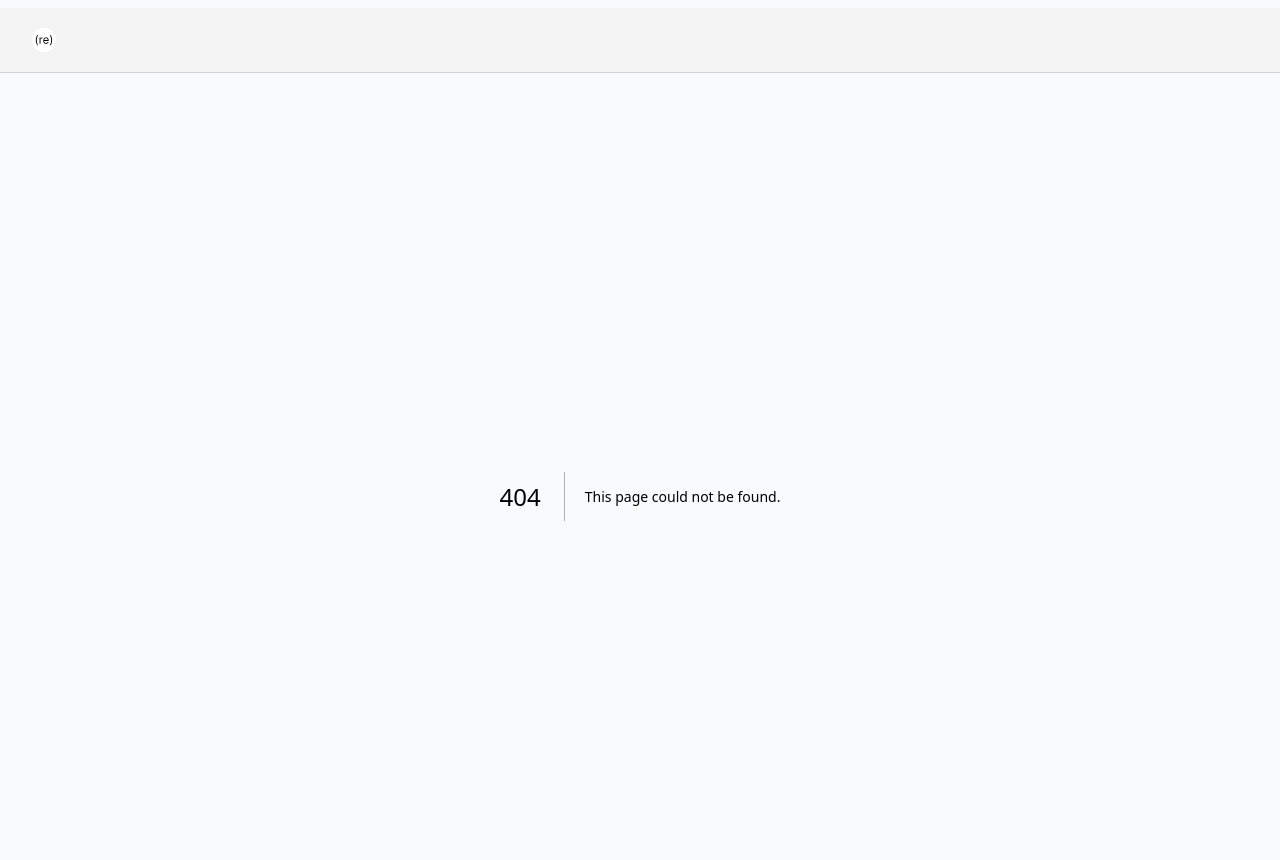
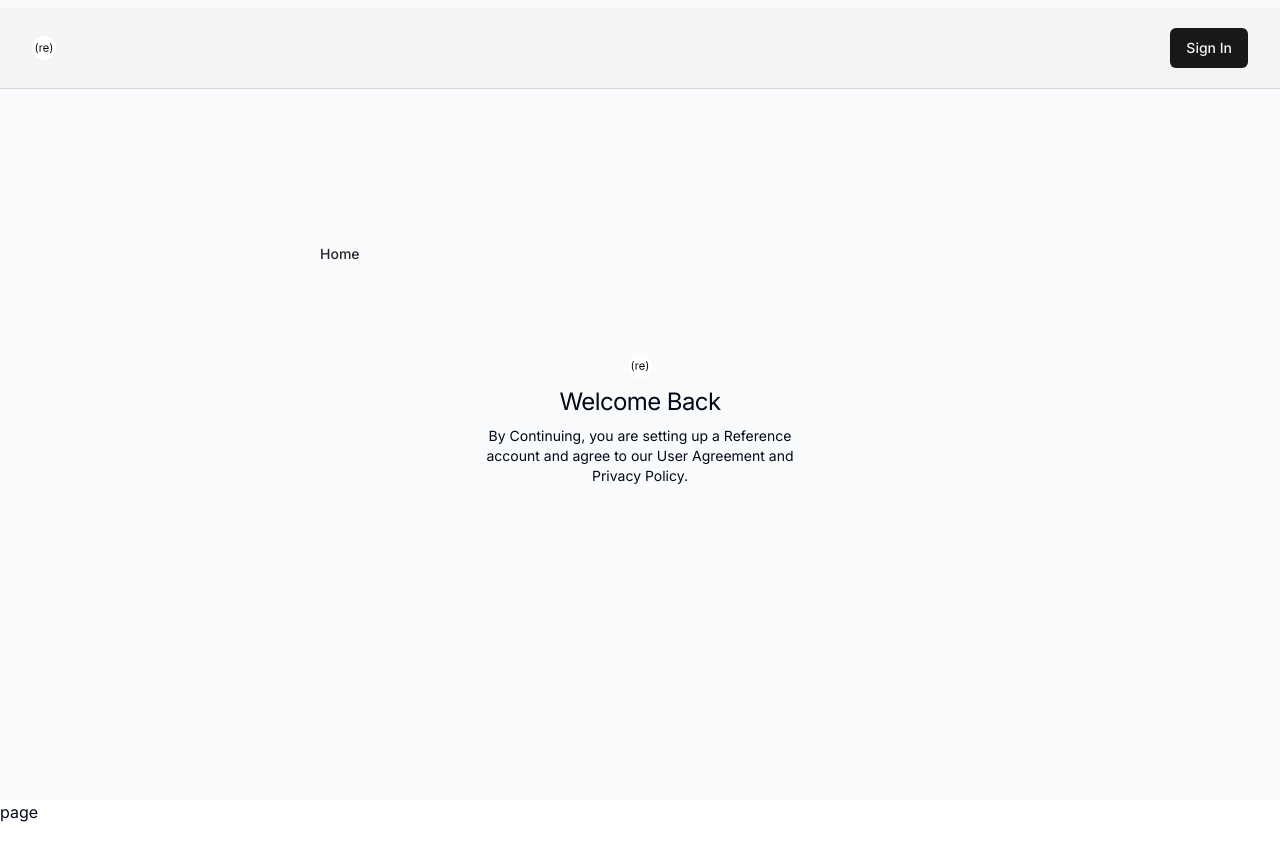
Before and after one commit to haveaniceknight/reference, a Next.js app: page /sign-in in a window 1280 px wide. Before the commit this address had no page. Shown: the top 860 px of the page. After the commit the page ends 824 px from the top, so only its background shows below. Built offline with nearby package versions, Linux system fonts and the light colour scheme.

Commit message:
sign in and user agreement added

```diff
--- /dev/null
+++ b/src/app/(auth)/sign-in/page.tsx
@@ -0,0 +1,24 @@
+import { buttonVariants } from '@/components/ui/Button'
+import { FC } from 'react'
+import { cn } from '@/lib/utils'
+import Link from 'next/link'
+import SignIn from '@/components/ui/SignIn'
+
+interface pageProps {
+
+}
+
+const page: FC<pageProps> = ({ }) => {
+    return <div className='absolute inset-0'>
+        <div className='h-full max-w-2xl mx-auto flex flex-col items-center justify-center gap-20'>
+            <Link
+                href='/'
+                className={cn(buttonVariants({ variant: 'ghost' }),
+                    'self-start -mt-20')}>Home</Link>
+            <SignIn />
+        </div>
+
+        page</div>
+}
+
+export default page
--- a/src/components/ui/Navbar.tsx
+++ b/src/components/ui/Navbar.tsx
@@ -1,5 +1,6 @@
 import Link from "next/link"
 import { Icons } from "./Icons"
+import { buttonVariants } from "./Button"
 
 const Navbar = () => {
     return <div className='fixed top-2 inset-x-0 h-fit bg-zinc-100 border-b border-zinc-300 z-[10] py-5' >
@@ -9,6 +10,9 @@
                 {/* <p className="hidden text-zinc-700 text-sm font-medium md:block">Reference</p> */}
                 <Icons.logo className="h-8 w-8 sm:h-6 sm:w-6"></Icons.logo>
             </Link>
+            {/* search bar */}
+            <Link href='/sign-in' className={buttonVariants()}>Sign In</Link>
+
 
         </div>
     </div>
--- /dev/null
+++ b/src/components/ui/SignIn.tsx
@@ -0,0 +1,17 @@
+import { Icons } from "./Icons"
+
+
+const SignIn = () => {
+    return <div className="container mx-autp flex w-full flex-col justify-center space-y-6 sm:w-[400px] ">
+        <div className="flex flex-col space-y-2 text-center">
+            <Icons.logo className='mx-auto h-6 w-6' />
+            <h1 className="text-2xl font semibold tracking-tight">Welcome Back</h1>
+            <p className="text-sm max-w-xs mx-auto "> By Continuing, you are setting up a Reference account and agree to our User Agreement and Privacy Policy. </p>
+        </div>
+
+
+
+    </div >
+}
+
+export default SignIn
```
